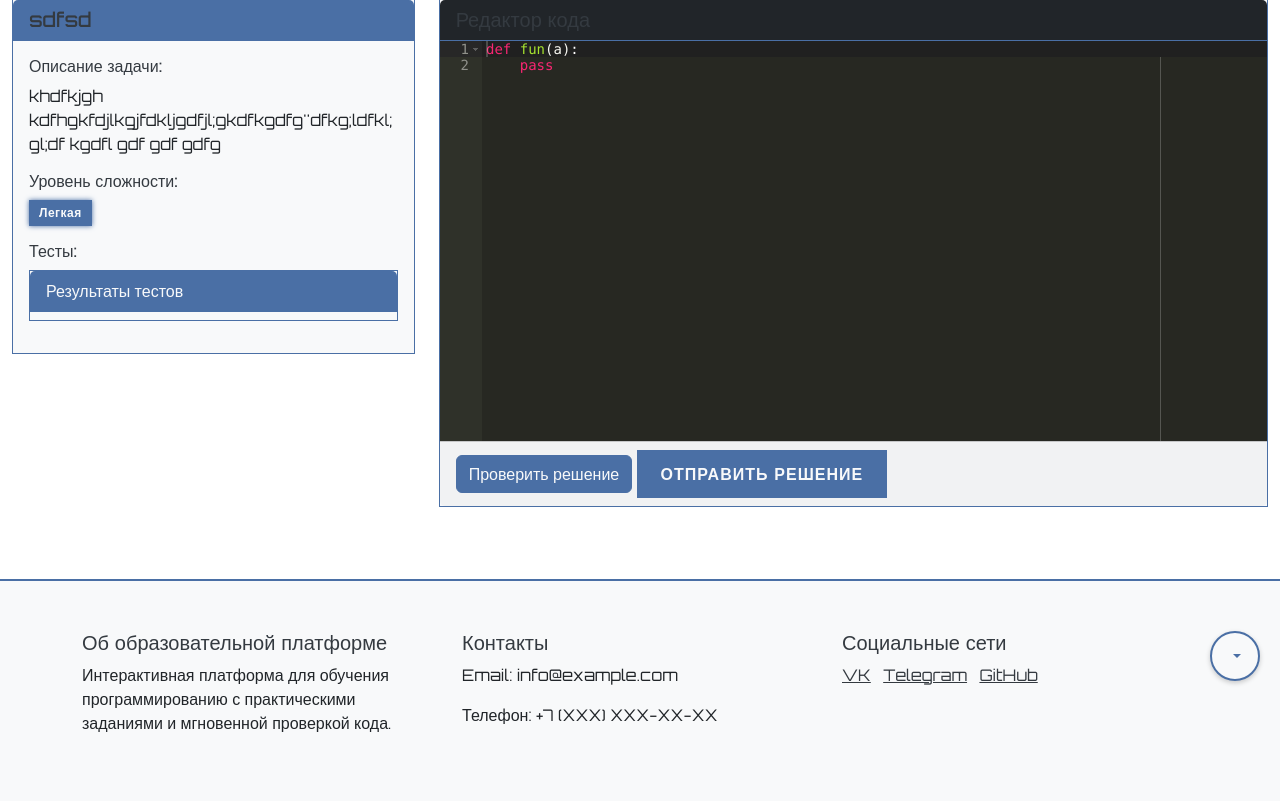
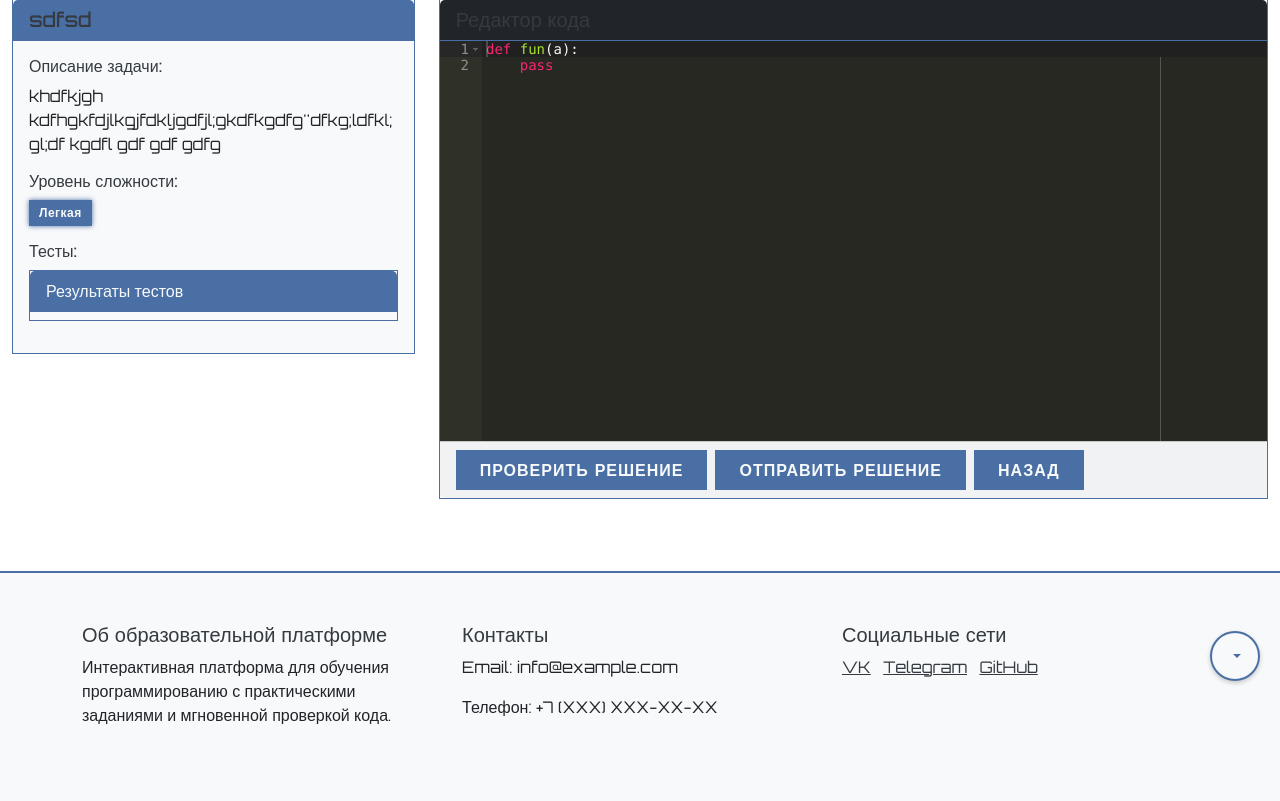
Before and after one commit to druswayne/project_site, a Flask app: page /student/lesson/1/practice/task/1 in a window 1280 px wide. Shown: the part 99-900 px from the top of the page. After the commit the page ends 823 px from the top, so only its background shows below. Run offline with Flask 3, Linux system fonts and the light colour scheme; a user stored in the database is signed in; data comes from the database, SQL or seed files in the repository; some libraries are stand-ins or nearby versions.

Commit message:
вроде ок

```diff
--- a/templates/student/practice_task.html
+++ b/templates/student/practice_task.html
@@ -51,9 +51,10 @@
                 <div class="card-body p-0">
                     <div id="editor" style="height: 400px;">{{ user_code }}</div>
                 </div>
-                <div class="card-footer">
-                    <button id="run-tests" class="btn btn-success">Проверить решение</button>
-                    <button id="submit-solution" class="btn btn-primary">Отправить решение</button>
+                <div class="card-footer d-flex justify-content-start">
+                    <button id="run-tests" class="btn btn-primary px-4 py-2 me-2">Проверить решение</button>
+                    <button id="submit-solution" class="btn btn-primary px-4 py-2 me-2">Отправить решение</button>
+                    <a href="{{ url_for('view_practice_tasks', lesson_id=task.lesson_id) }}" class="btn btn-primary px-4 py-2">Назад</a>
                 </div>
             </div>
         </div>
```
